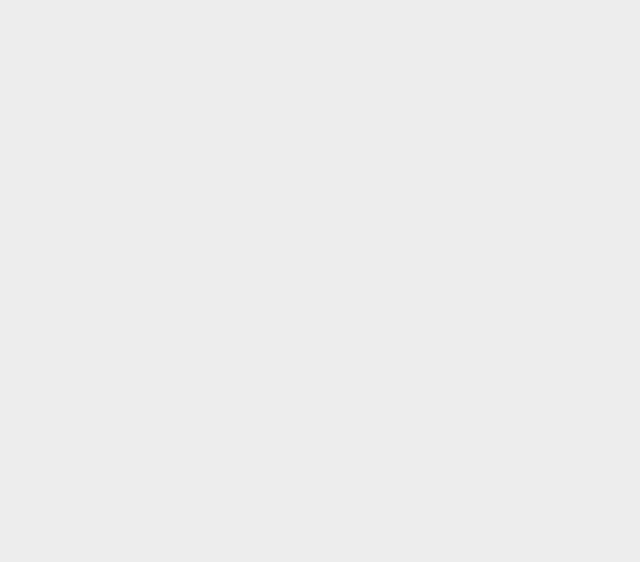
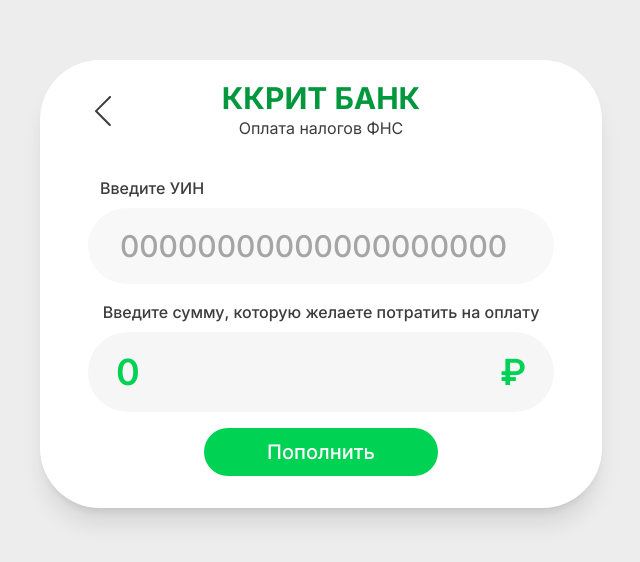
Before and after one commit to sonyaflexx/bank-app, a React (Vite) app in the folder frontend/: page /payments/taxes in a window 1280 px wide. Before the commit this address had no page. Shown: the part 116-678 px from the top of the page, without its empty margins (319-959 px from the left). Built offline with nearby package versions, Linux system fonts and the light colour scheme; sample sign-in values are in the browser's storage.

Commit message:
профилактический коммт

```diff
--- a/frontend/package.json
+++ b/frontend/package.json
@@ -13,13 +13,16 @@
     "@emotion/react": "^11.11.4",
     "@emotion/styled": "^11.11.5",
     "@hookform/resolvers": "^3.3.4",
+    "@mui/icons-material": "^5.15.15",
     "@mui/material": "^5.15.14",
     "axios": "^1.6.8",
     "react": "^18.2.0",
     "react-dom": "^18.2.0",
+    "react-feather": "^2.0.10",
     "react-hook-form": "^7.51.2",
     "react-icons": "^5.0.1",
     "react-router-dom": "^6.22.3",
+    "react-spring": "^9.7.3",
     "yup": "^1.4.0"
   },
   "devDependencies": {
--- a/frontend/src/App.jsx
+++ b/frontend/src/App.jsx
@@ -11,6 +11,8 @@
 import PaymentsPage from "./pages/Payments/PaymentsPage";
 import MobilePage from "./pages/Payments/MobilePage";
 import InternetPage from "./pages/Payments/InternetPage";
+import TaxesPage from "./pages/Payments/TaxesPage";
+import SuccessPage from "./pages/SuccessPage";
 
 export default function App() {
 
@@ -29,6 +31,8 @@
               <Route path="/payments" element={<RouteGuard><PaymentsPage /></RouteGuard>} />
               <Route path="/payments/mobile" element={<RouteGuard><MobilePage /></RouteGuard>} />
               <Route path="/payments/internet" element={<RouteGuard><InternetPage /></RouteGuard>} />
+              <Route path="/payments/taxes" element={<RouteGuard><TaxesPage /></RouteGuard>} />
+              <Route path="/success/:data" element={<RouteGuard><SuccessPage /></RouteGuard>} />
           </Routes>
       </Router>
     </AuthProvider>
--- a/frontend/src/components/history/HistoryItem.jsx
+++ b/frontend/src/components/history/HistoryItem.jsx
@@ -2,7 +2,7 @@
 
 export default function HistoryItem(props) {
     return (
-        <div className="w-full flex gap-3 p-3 items-center hover:cursor-pointer hover:bg-gray-20 active:scale-95 transition-all duration-100 rounded-md">
+        <div className="w-full flex gap-3 p-3 items-center rounded-md"> { /* На будущее: hover:cursor-pointer hover:bg-gray-20 active:scale-95 transition-all duration-100 */ }
             <span className="text-green-200 text-5xl">
                 {props.type === "outgoing" ? <FaArrowAltCircleRight/> : <FaArrowAltCircleLeft/>}
             </span>
--- a/frontend/src/pages/Payments/PaymentsPage.jsx
+++ b/frontend/src/pages/Payments/PaymentsPage.jsx
@@ -21,7 +21,7 @@
         {
             Icon: <TbMoneybag />,
             text: "Налоги",
-            href: ""
+            href: "/payments/taxes"
         }
     ]
 
--- /dev/null
+++ b/frontend/src/pages/Payments/TaxesPage.jsx
@@ -0,0 +1,44 @@
+import { useForm, Controller } from "react-hook-form";
+import { useNavigate } from "react-router-dom";
+
+import Header from "../../components/Header";
+import MoneyInput from "../../components/inputs/MoneyInput";
+import Button from "../../components/buttons/Button";
+
+export default function TaxesPage(props) {
+    const navigate = useNavigate();
+    const { control, register, handleSubmit, formState: { errors } } = useForm();
+
+    const onSubmit = data => {
+        data.type = "taxes";
+        const dataStr = JSON.stringify(data);
+        navigate(`/success/${encodeURIComponent(dataStr)}`)
+    }
+
+    return (
+        <div className="relative flex items-center flex-col gap-1 bg-white w-full mx-20 pt-5 pb-8 rounded-2xl shadow-xl">
+            <Header title={"Оплата налогов ФНС"} backHref="/payments" />
+            <form
+                onSubmit={handleSubmit(onSubmit)}
+                className="w-full px-12 flex flex-col items-center gap-4"
+            >
+                <label className="flex flex-col items-center gap-2">
+                    <div className="flex gap-4 w-full pl-3">
+                    <p className="font-medium ">Введите УИН</p>
+                    {errors.uin && (
+                        <p className="text-red">Неверный формат</p>
+                    )}
+                    </div>
+                    <input type="text" name="UIN" minLength={20} maxLength={25} placeholder="00000000000000000000" required {...register("uin", { required: "True", minLength: 20, maxLength: 25 })} className="bg-gray-50 py-5 w-full rounded-full px-8 font-semibold text-3xl outline-none placeholder:text-gray-200 placeholder:font-medium"
+                        onChange={(e) => e.target.value = e.target.value.replace(/\D/g, '')}
+                    />
+                </label>
+                <div className="flex flex-col items-center gap-2">
+                    <p className="font-medium">Введите сумму, которую желаете потратить на оплату</p>
+                    <MoneyInput control={control} error={errors.amountMoney} />
+                </div>
+                <Button content="Пополнить"/>
+            </form>
+        </div>
+    );
+}
--- /dev/null
+++ b/frontend/src/pages/SuccessPage.jsx
@@ -0,0 +1,39 @@
+import Header from '../components/Header';
+import { FaCheckCircle } from 'react-icons/fa';
+import { useSpring, animated } from 'react-spring';
+
+import { useParams } from 'react-router-dom';
+
+export default function SuccessPage() {
+    const { data } = useParams();
+    const parsedData = JSON.parse(decodeURIComponent(data));
+
+    const springProps = useSpring({
+        from: { opacity: 0, transform: 'scale(0)' },
+        to: { opacity: 1, transform: 'scale(1)' },
+        config: { duration: 1000 }
+    });
+
+    return (
+        <div className="relative flex items-center flex-col bg-white w-full mx-20 pt-7 pb-8 px-10 rounded-2xl shadow-xl">
+            <Header title="Успешно!"/>
+            <animated.div style={springProps}>
+                <FaCheckCircle size={60} color="green" />
+            </animated.div>
+
+            {parsedData.type === "taxes" &&
+                <div>
+                    <p>В скором времени оплата поступит в ФНС!</p>
+                    <div>
+                        <p>Информация по оплате:</p>
+                        <div>
+                            <p>Уникальный идентификатор начислений: {parsedData.uin}</p>
+                            <p>Сумма оплаты: {parsedData.amountMoney}</p>
+                            <p>Информация по оплате:</p>
+                        </div>
+                    </div>
+                </div>
+            }
+        </div>
+    )
+}
--- a/frontend/src/pages/TransferPage.jsx
+++ b/frontend/src/pages/TransferPage.jsx
@@ -10,7 +10,7 @@
 export default function TransferPage() {
     const { register, handleSubmit, control, formState: { errors } } = useForm();
 
-    const submit = data => {
+    const onSubmit = data => {
         console.log(data);
     }
 
@@ -18,7 +18,7 @@
         <div className=" relative flex items-center flex-col gap-1 bg-white w-full mx-20 pt-5 pb-8 rounded-2xl shadow-xl">
             <Header title="Перевод средств" backHref="/" />
             <form
-                onSubmit={handleSubmit(submit)}
+                onSubmit={handleSubmit(onSubmit)}
                 className="w-full px-12 flex flex-col items-center gap-4"
             >
                 <p className="font-medium w-full">Введите номер карты, на которую желаете перевести средства</p>
```
Also changed, not shown: 1 other file (tests, documents, lock files or other folders).
